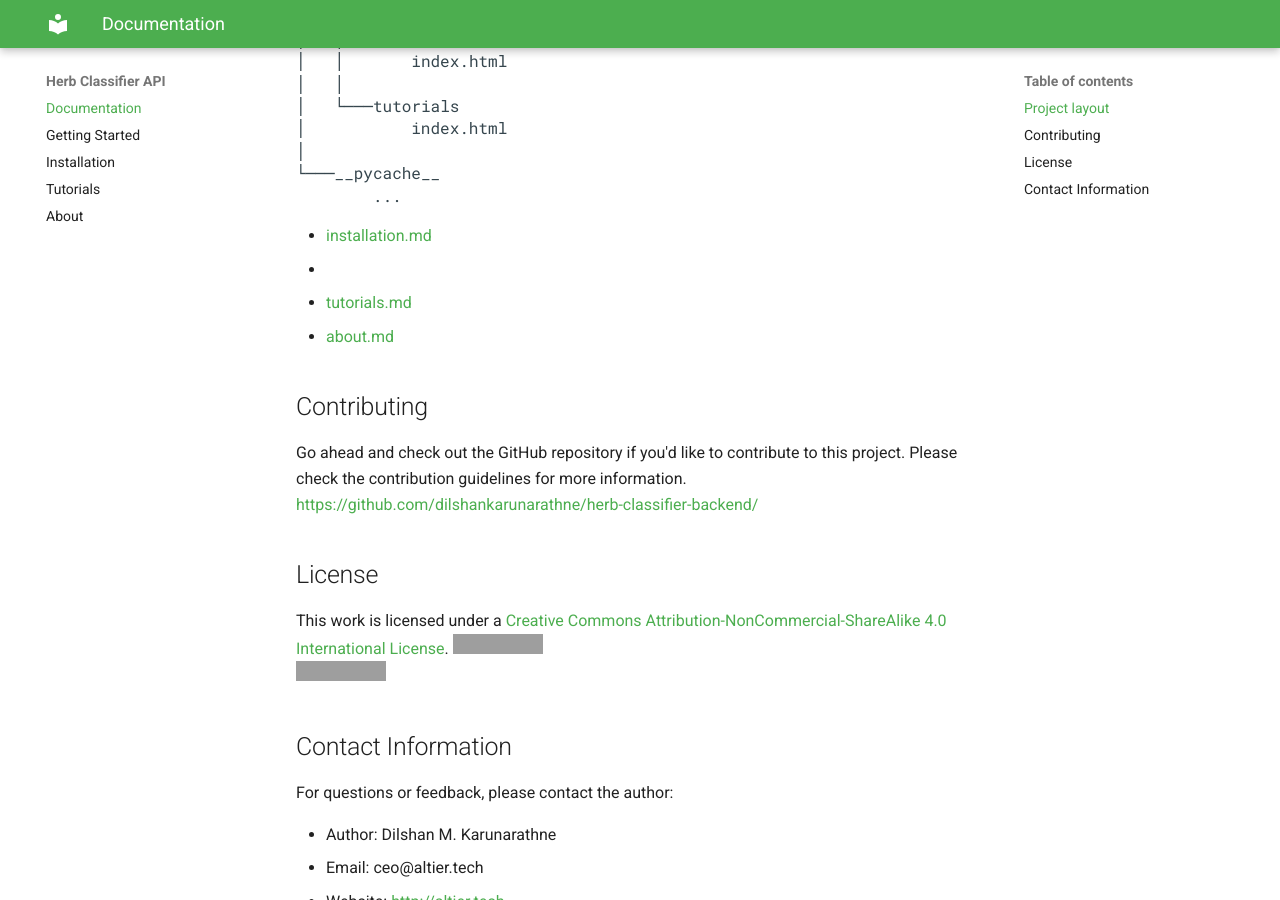
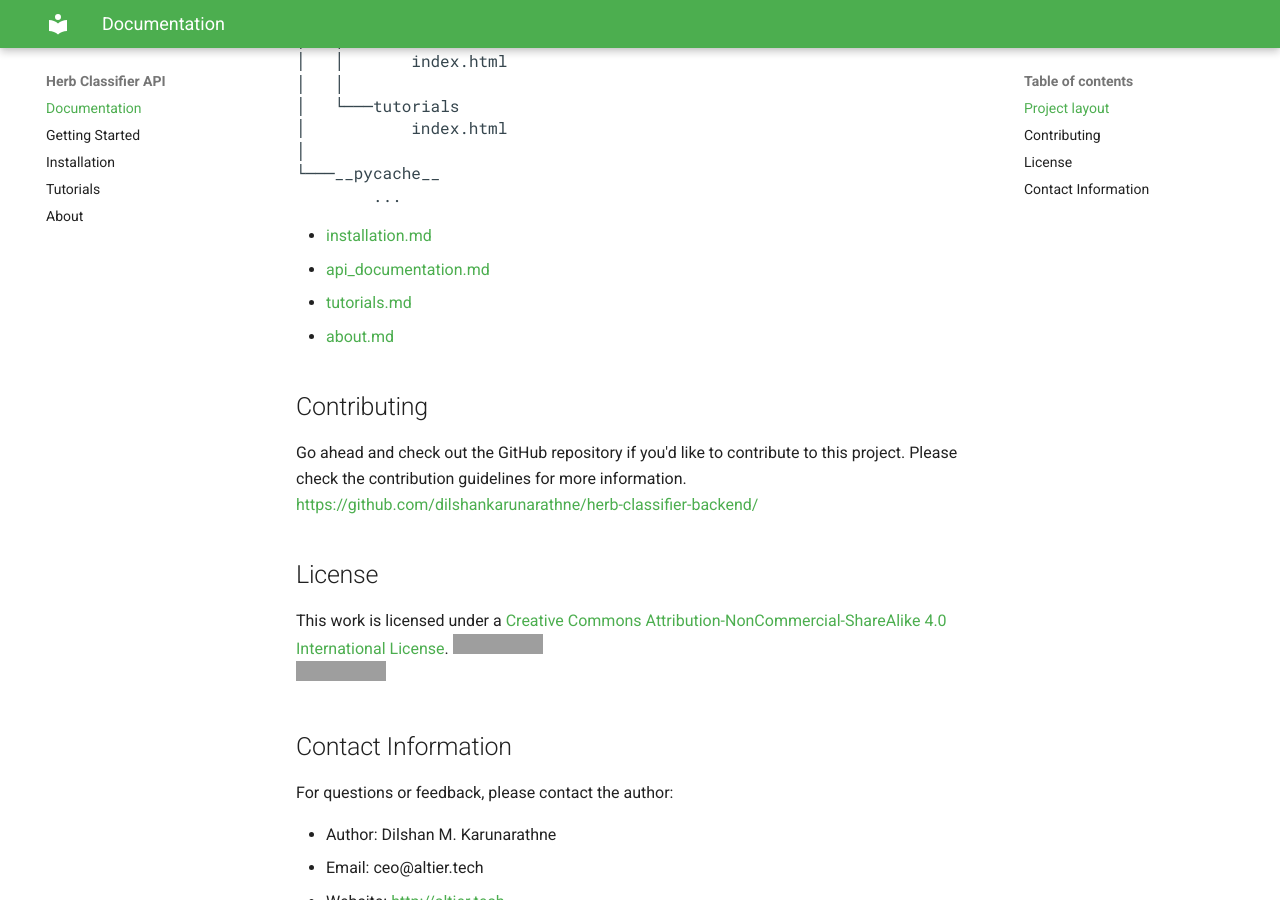
Before and after one commit to dilshankarunarathne/herb-classifier-backend, an MkDocs documentation site: the page built from docs/index.md, in a window 1280 px wide and 900 px high, scrolled down 3002 px. Built offline with MkDocs 1.6.1 and Material for MkDocs 9.7.7, drawn with Linux system fonts in a browser that asks for light colours; grey boxes are pictures that could not be loaded.

Commit message:
Update index.md

```diff
--- a/docs/index.md
+++ b/docs/index.md
@@ -139,7 +139,7 @@ application.
 </pre>
 
  - [installation.md](Installation)
- -
+ - [api_documentation.md](API Documentation)
  - [tutorials.md](Tutorials)
  - [about.md](About)
 
```
